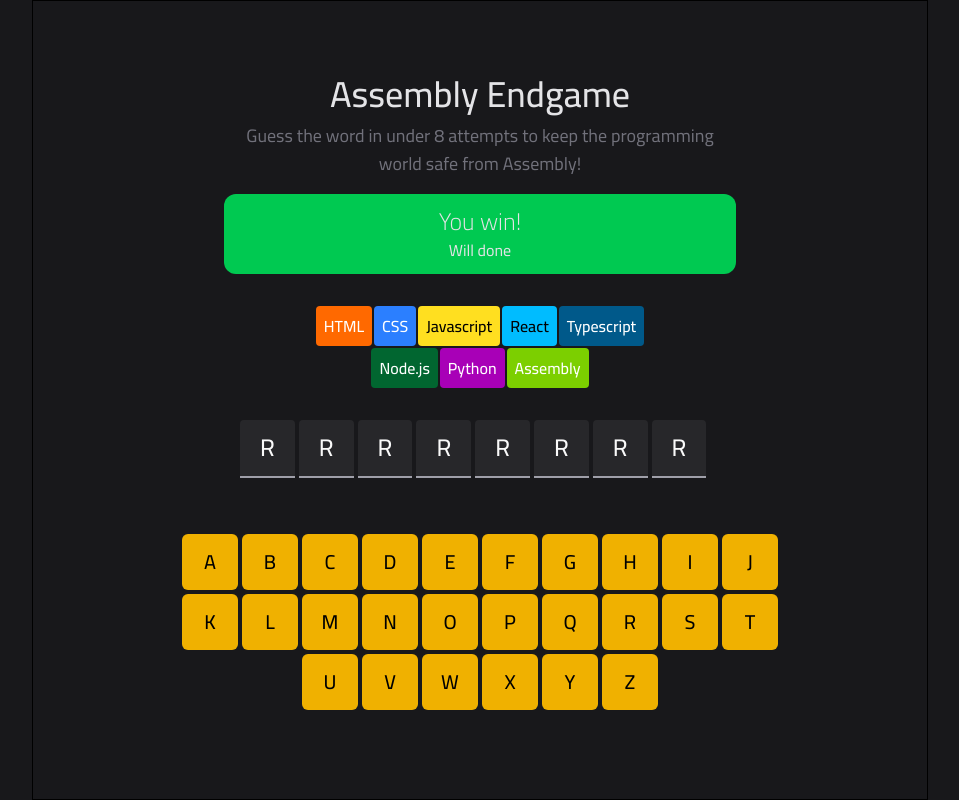
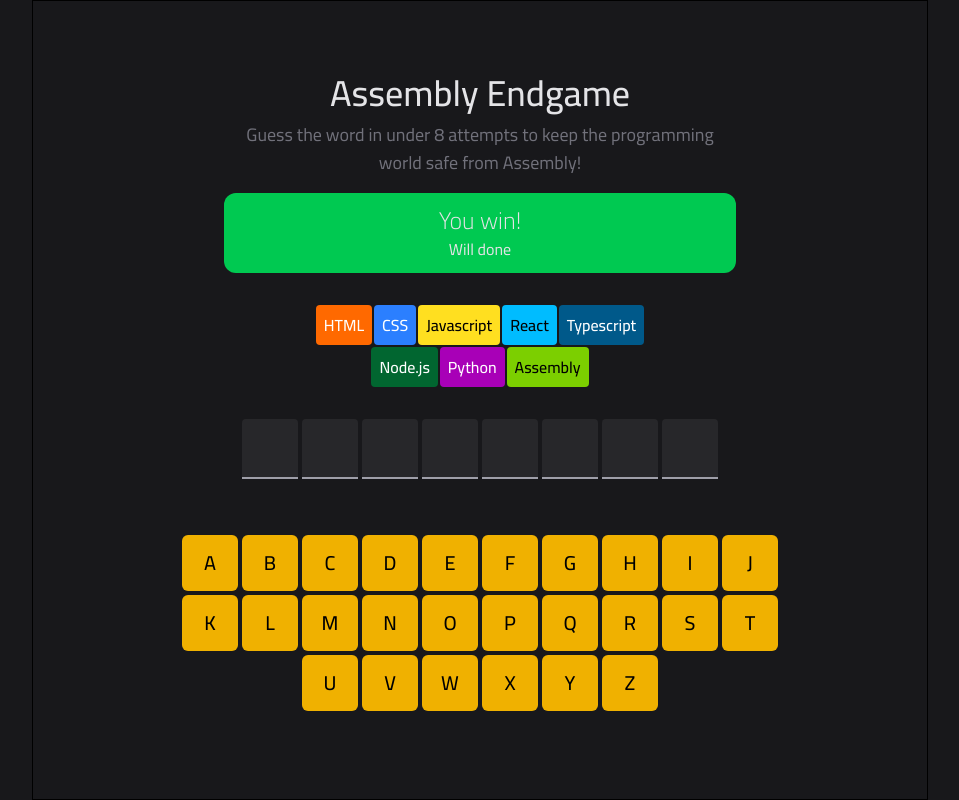
Before and after one commit to ahmedbadry-dev/assembly-endgame, a React (Vite) app: page / in a window 1280 px wide. Shown: the whole page, without its empty margins (160-1119 px from the left). Built offline with nearby package versions, Linux system fonts and the light colour scheme.

Commit message:
feat: update game logic and UI components with new features and dependencies

```diff
--- a/package.json
+++ b/package.json
@@ -11,8 +11,10 @@
   },
   "dependencies": {
     "@tailwindcss/vite": "^4.1.18",
+    "nanoid": "^5.1.6",
     "react": "^19.2.0",
     "react-dom": "^19.2.0",
+    "react-icons": "^5.5.0",
     "tailwindcss": "^4.1.18"
   },
   "devDependencies": {
--- a/src/App.tsx
+++ b/src/App.tsx
@@ -1,16 +1,25 @@
 import GameBoard from "./components/GameBoard"
 import Header from "./components/Header"
 import Keyboard from "./components/Keyboard"
+import { useGameLogic } from "./hooks/useGameLogic"
 
 
 function App() {
+  const { state, guessLetter, resetGame } = useGameLogic()
+
+  console.log("state", state);
+  console.log("state", state.word);
+
+
+
+
 
   return (
     <div className="bg-zinc-900 h-dvh font-display">
       <div className=" border max-w-4xl h-full m-auto p-4 flex flex-col justify-center items-center ">
         <Header />
-        <GameBoard />
-        <Keyboard />
+        <GameBoard guesses={state.guesses} word={state.word} lives={state.lives} />
+        <Keyboard guessLetter={guessLetter} guesses={state.guesses} word={state.word} />
       </div>
     </div>
   )
--- a/src/components/GameBoard.tsx
+++ b/src/components/GameBoard.tsx
@@ -1,5 +1,26 @@
 
-const GameBoard = () => {
+import { techStack } from '../data/words';
+
+import Skull from '../assets/Skull.svg'
+interface gameBoardProps {
+    word: string
+    guesses: string[]
+    lives: number
+}
+const GameBoard = ({ guesses, word, lives }: gameBoardProps) => {
+
+    const secreteWord = word.split('')
+    const MAX_LIVES = 8;
+    const deadCount = MAX_LIVES - lives;
+
+
+    console.log('lives =>> ', lives);
+    console.log({
+        lives,
+        deadCount
+    });
+
+
     return (
         <div className="min-w-lg  flex flex-col items-center mb-10">
             <div className="w-full bg-green-500 p-3 text-center text-zinc-200 rounded-xl mb-8">
@@ -7,26 +28,62 @@
                 <p className="text-md">Will done</p>
             </div>
 
-            <div className=" flex flex-wrap gap-0.5 max-w-sm  justify-center items-center mb-8">
-                <span className="p-2 font-medium rounded-sm bg-orange-500 text-white">HTML</span>
-                <span className="p-2 font-medium rounded-sm bg-blue-500 text-white">CSS</span>
-                <span className="p-2 font-medium rounded-sm bg-yellow-300 ">Javascript</span>
-                <span className="p-2 font-medium rounded-sm bg-sky-400">React</span>
-                <span className="p-2 font-medium rounded-sm bg-sky-800 text-white">Typescript</span>
-                <span className="p-2 font-medium rounded-sm bg-green-800 text-white">Node.js</span>
-                <span className="p-2 font-medium rounded-sm bg-fuchsia-700 text-white">Python</span>
-                <span className="p-2 font-medium rounded-sm bg-lime-500 text-white">Assembly</span>
+            <div className="flex flex-wrap gap-0.5 max-w-sm justify-center items-center mb-8">
+                {techStack.map((tech, index) => {
+                    const isDead = index < deadCount
+
+                    return (
+                        <span
+                            key={tech.name}
+                            className={`
+                                p-2 font-medium rounded-sm ${tech.className}
+                                relative overflow-hidden
+                            `}
+                        >
+                            {tech.name}
+
+                            {isDead && (
+                                <>
+                                    {/* Overlay */}
+                                    <span className="absolute inset-0 bg-black/70" />
+
+                                    {/* Skull */}
+                                    <img
+                                        src={Skull}
+                                        alt="skull"
+                                        className="
+                                            w-8
+                                            absolute
+                                            top-1/2 left-1/2
+                                            -translate-x-1/2 -translate-y-1/2
+                                        "
+                                    />
+                                </>
+                            )}
+                        </span>
+                    )
+                })}
             </div>
 
-            <div className="flex w-full px-4 gap-x-1 text-zinc-50">
-                <p className="bg-zinc-800 rounded-t p-3 px-5 font-medium border-b-2 border-zinc-400  text-2xl">R</p>
-                <p className="bg-zinc-800 rounded-t p-3 px-5 font-medium border-b-2 border-zinc-400  text-2xl">R</p>
-                <p className="bg-zinc-800 rounded-t p-3 px-5 font-medium border-b-2 border-zinc-400  text-2xl">R</p>
-                <p className="bg-zinc-800 rounded-t p-3 px-5 font-medium border-b-2 border-zinc-400  text-2xl">R</p>
-                <p className="bg-zinc-800 rounded-t p-3 px-5 font-medium border-b-2 border-zinc-400  text-2xl">R</p>
-                <p className="bg-zinc-800 rounded-t p-3 px-5 font-medium border-b-2 border-zinc-400  text-2xl">R</p>
-                <p className="bg-zinc-800 rounded-t p-3 px-5 font-medium border-b-2 border-zinc-400  text-2xl">R</p>
-                <p className="bg-zinc-800 rounded-t p-3 px-5 font-medium border-b-2 border-zinc-400  text-2xl">R</p>
+
+            <div className="flex max-w-lg h-15  px-4 gap-x-1 text-zinc-50">
+                {
+                    secreteWord.map((letter, index) => (
+                        <p
+                            key={`${letter}-${index}`}
+                            className="
+                            bg-zinc-800 rounded-t w-14
+                            flex justify-center items-center
+                            font-medium border-b-2 border-zinc-400
+                            h-full text-xl
+                            "
+                        ><span
+                            className={
+                                `${!guesses.filter(l => secreteWord.includes(l)).includes(letter) ? 'hidden' : null}`
+                            }
+                        >{letter}</span></p>
+                    ))
+                }
             </div>
         </div>
     )
--- a/src/components/Keyboard.tsx
+++ b/src/components/Keyboard.tsx
@@ -1,18 +1,46 @@
 import { KEYBOARD } from "../data/words"
-const Keyboard = () => {
+interface KeyboardProps {
+    word: string
+    guesses: string[]
+    guessLetter: (letter: string) => void
+}
+const Keyboard = ({ guessLetter, guesses, word }: KeyboardProps) => {
+
+    const wordLetters = word.split('')
+
+    // correct letter
+    const correctLetter = guesses.filter(letter => (
+        wordLetters.includes(letter)
+    ))
+
+    // wrong letter
+    const wrongLetter = guesses.filter(letter => (
+        !wordLetters.includes(letter)
+    ))
+
+    console.log(correctLetter);
+    console.log(wrongLetter);
+
+
 
     return (
         <div className=" max-w-2xl p-4 flex flex-wrap gap-1 justify-center">
             {
                 KEYBOARD.map((letter) => (
                     <button key={letter}
-                        className="
-                        bg-yellow-500 w-14 h-14
+                        disabled={guesses.includes(letter.toLowerCase())}
+                        onClick={() => guessLetter(letter.toLowerCase())}
+                        className={`
+                            ${correctLetter.includes(letter.toLowerCase()) ? 'bg-green-500'
+                                : wrongLetter.includes(letter.toLowerCase()) ? 'bg-red-500'
+                                    : 'bg-yellow-500'
+                            }
+                        disabled:cursor-not-allowed
+                        w-14 h-14
                         rounded-md text-xl font-medium
                         cursor-pointer
-                        hover:bg-amber-600
                         transition-colors duration-200
-                    "
+                    `}
                     >
                         {letter}
                     </button>
--- a/src/data/words.ts
+++ b/src/data/words.ts
@@ -7,3 +7,14 @@
 export const wordsData = [
   'helloloe'
 ]
+
+export const techStack = [
+        { name: 'HTML', className: 'bg-orange-500 text-white' },
+        { name: 'CSS', className: 'bg-blue-500 text-white' },
+        { name: 'Javascript', className: 'bg-yellow-300 text-black' },
+        { name: 'React', className: 'bg-sky-400 text-black' },
+        { name: 'Typescript', className: 'bg-sky-800 text-white' },
+        { name: 'Node.js', className: 'bg-green-800 text-white' },
+        { name: 'Python', className: 'bg-fuchsia-700 text-white' },
+        { name: 'Assembly', className: 'bg-lime-500 text-black' },
+    ]
--- a/src/hooks/useGameLogic.ts
+++ b/src/hooks/useGameLogic.ts
@@ -1,57 +1,54 @@
-import {useState} from 'react'
-import type {GameState} from '../types/game'
-import {wordsData} from '../data/words'
+import { useState } from 'react'
+import type { GameState } from '../types/game'
+import { wordsData } from '../data/words'
 
 export const useGameLogic = () => {
   // ---------  State ----------
   const [state, setState] = useState<GameState>({
-        word: '',
+    word: selectRandomWord(),
     guesses: [],
     lives: 8,
-        status: 'playing'
+    status: 'playing',
   })
 
   // ---------- Actions ----------
   const guessLetter = (letter: string) => {
-        // prevent repeat letter
-        if(letter in state.guesses) return
+    if (state.guesses.includes(letter) || state.status !== 'playing') return
 
-        setState(prev => {
+    setState((prev) => {
       const newGuesses = [...prev.guesses, letter]
+      const newLives = prev.word.includes(letter) ? prev.lives : prev.lives - 1
 
-            const newLives = prev.word.includes(letter)? prev.lives : prev.lives -=1
-
-            const newStatus =
-                prev.word.split('').every( letter => prev.guesses.includes(letter)) ?
-                    'win'
-                : newLives === 0 ?
-                    'lose'
+      // 2️⃣ تحديث الحالة
+      const newStatus = prev.word.split('').every((l) => newGuesses.includes(l))
+        ? 'win'
+        : newLives === 0
+          ? 'lose'
           : 'playing'
-
 
       return {
         ...prev,
         guesses: newGuesses,
         lives: newLives,
-                status: newStatus
+        status: newStatus,
       }
     })
   }
 
   const resetGame = (): void => {
-        const word =  selectRandomWord();
+    const word = selectRandomWord()
     setState({
       word: word,
       guesses: [],
       lives: 8,
-            status: 'playing'
+      status: 'playing',
     })
   }
 
   return {
     state,
     guessLetter,
-        resetGame
+    resetGame,
   }
 }
 
```
Also changed, not shown: src/assets/Skull.svg (added), src/types/game.ts (line endings or trailing spaces), 1 other file (tests, documents, lock files or other folders). Lines whose indentation alone changed are shown as unchanged.
